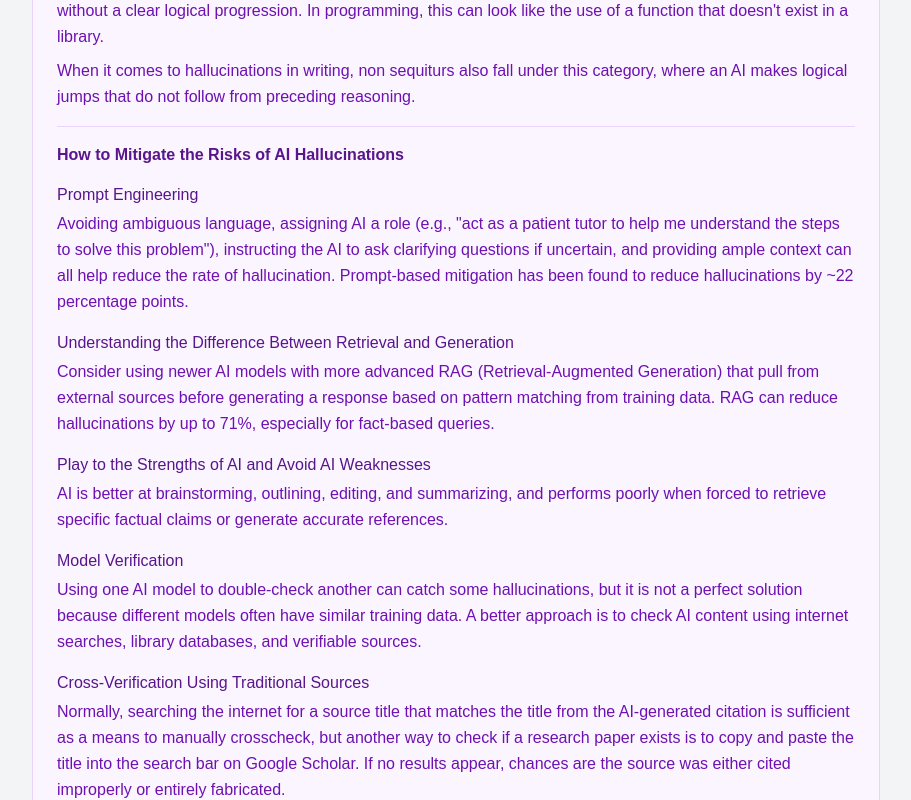
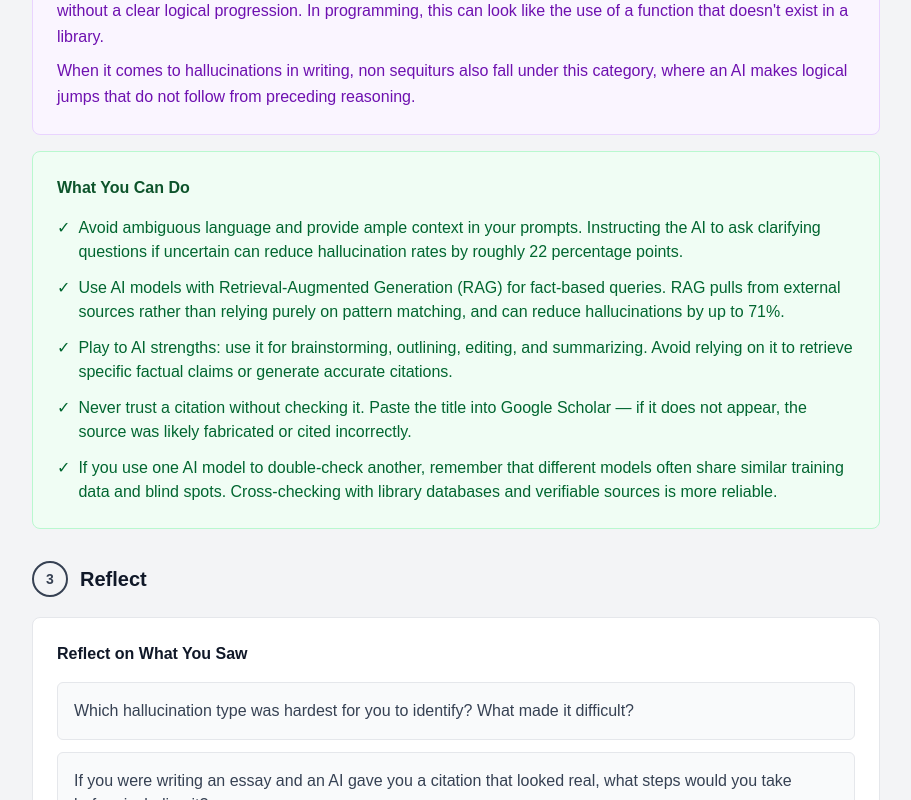
Before and after one commit to catebarry/ai-literacy-site, a Next.js app: page /modules/hallucinations in a window 1280 px wide. Shown: the part 2400-3200 px from the top of the page, without its empty margins (184-1095 px from the left). Built offline with nearby package versions, Linux system fonts and the light colour scheme.

Commit message:
hallucinations

```diff
--- a/app/modules/hallucinations/page.tsx
+++ b/app/modules/hallucinations/page.tsx
@@ -455,31 +455,33 @@ export default function HallucinationsModule() {
             </div>
           </div>
 
-          <div className="border-t border-purple-200 pt-4">
-            <p className="text-base font-semibold text-purple-900 mb-4">How to Mitigate the Risks of AI Hallucinations</p>
-            <div className="space-y-4">
-              <div>
-                <p className="text-base font-medium text-purple-900 mb-1">Prompt Engineering</p>
-                <p className="text-base text-purple-800 leading-relaxed">Avoiding ambiguous language, assigning AI a role (e.g., &quot;act as a patient tutor to help me understand the steps to solve this problem&quot;), instructing the AI to ask clarifying questions if uncertain, and providing ample context can all help reduce the rate of hallucination. Prompt-based mitigation has been found to reduce hallucinations by ~22 percentage points.</p>
-              </div>
-              <div>
-                <p className="text-base font-medium text-purple-900 mb-1">Understanding the Difference Between Retrieval and Generation</p>
-                <p className="text-base text-purple-800 leading-relaxed">Consider using newer AI models with more advanced RAG (Retrieval-Augmented Generation) that pull from external sources before generating a response based on pattern matching from training data. RAG can reduce hallucinations by up to 71%, especially for fact-based queries.</p>
-              </div>
-              <div>
-                <p className="text-base font-medium text-purple-900 mb-1">Play to the Strengths of AI and Avoid AI Weaknesses</p>
-                <p className="text-base text-purple-800 leading-relaxed">AI is better at brainstorming, outlining, editing, and summarizing, and performs poorly when forced to retrieve specific factual claims or generate accurate references.</p>
-              </div>
-              <div>
-                <p className="text-base font-medium text-purple-900 mb-1">Model Verification</p>
-                <p className="text-base text-purple-800 leading-relaxed">Using one AI model to double-check another can catch some hallucinations, but it is not a perfect solution because different models often have similar training data. A better approach is to check AI content using internet searches, library databases, and verifiable sources.</p>
-              </div>
-              <div>
-                <p className="text-base font-medium text-purple-900 mb-1">Cross-Verification Using Traditional Sources</p>
-                <p className="text-base text-purple-800 leading-relaxed">Normally, searching the internet for a source title that matches the title from the AI-generated citation is sufficient as a means to manually crosscheck, but another way to check if a research paper exists is to copy and paste the title into the search bar on Google Scholar. If no results appear, chances are the source was either cited improperly or entirely fabricated.</p>
-              </div>
-            </div>
-          </div>
+        </div>
+
+        {/* What You Can Do */}
+        <div className="bg-green-50 border border-green-200 rounded-lg p-6 mb-4">
+          <p className="text-base font-semibold text-green-900 mb-4">What You Can Do</p>
+          <ul className="space-y-3 text-base text-green-800">
+            <li className="flex items-start gap-2">
+              <span>✓</span>
+              <span>Avoid ambiguous language and provide ample context in your prompts. Instructing the AI to ask clarifying questions if uncertain can reduce hallucination rates by roughly 22 percentage points.</span>
+            </li>
+            <li className="flex items-start gap-2">
+              <span>✓</span>
+              <span>Use AI models with Retrieval-Augmented Generation (RAG) for fact-based queries. RAG pulls from external sources rather than relying purely on pattern matching, and can reduce hallucinations by up to 71%.</span>
+            </li>
+            <li className="flex items-start gap-2">
+              <span>✓</span>
+              <span>Play to AI strengths: use it for brainstorming, outlining, editing, and summarizing. Avoid relying on it to retrieve specific factual claims or generate accurate citations.</span>
+            </li>
+            <li className="flex items-start gap-2">
+              <span>✓</span>
+              <span>Never trust a citation without checking it. Paste the title into Google Scholar — if it does not appear, the source was likely fabricated or cited incorrectly.</span>
+            </li>
+            <li className="flex items-start gap-2">
+              <span>✓</span>
+              <span>If you use one AI model to double-check another, remember that different models often share similar training data and blind spots. Cross-checking with library databases and verifiable sources is more reliable.</span>
+            </li>
+          </ul>
         </div>
 
         {/* Step 3 */}
```
